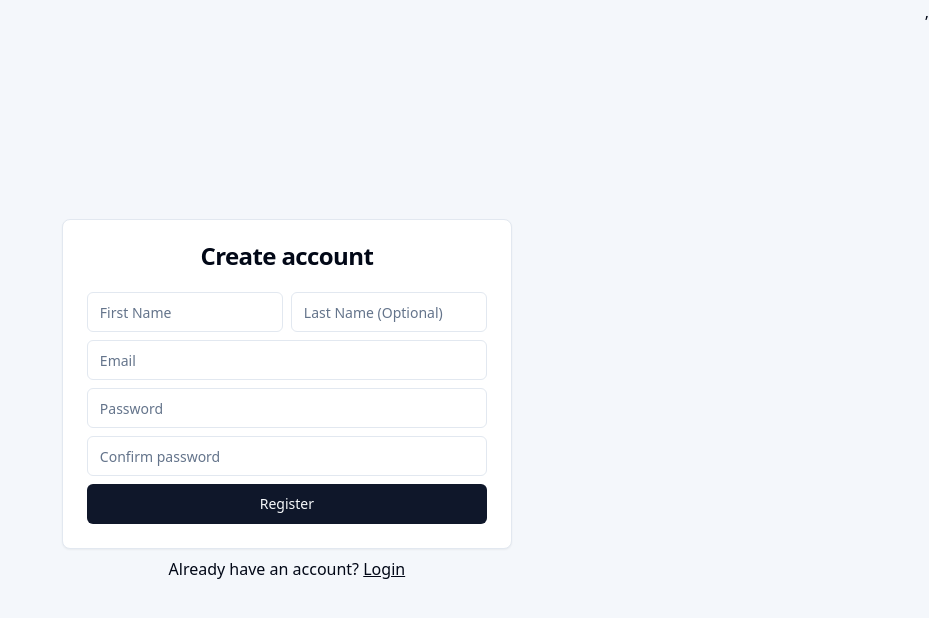
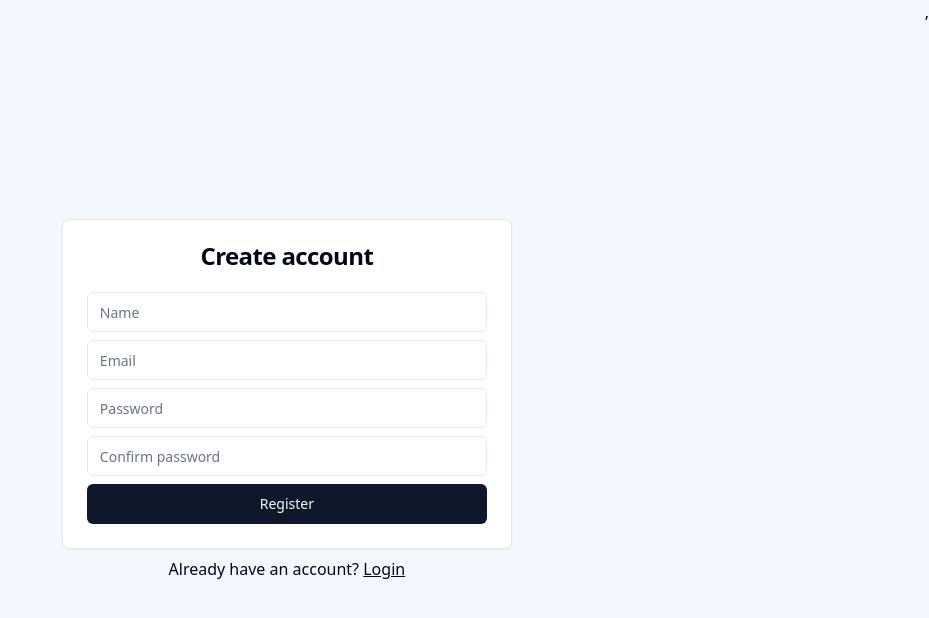
Before and after one commit to Sanjero20/job-tracker, a React app: page /register in a window 1280 px wide. Shown: the top 618 px of the page, without its empty margins (351-1280 px from the left). Built offline with nearby package versions, Linux system fonts and the light colour scheme; no server answers; the HTML template or start-up script is replaced by a standard one.

Commit message:
refactor: remove last name use "name" only

```diff
--- a/src/pages/register/index.tsx
+++ b/src/pages/register/index.tsx
@@ -10,8 +10,7 @@ import { registerAccount } from "@/services/auth.service";
 import { IAccountReg } from "@/types";
 
 const initialState: IAccountReg = {
-  first_name: "",
-  last_name: "",
+  name: "",
   email: "",
   password: "",
   cPassword: "",
@@ -56,24 +55,15 @@ function RegisterPage() {
           onSubmit={handleSubmit}
           className="flex w-[400px] flex-col gap-2 bg-white"
         >
-          <fieldset className="flex gap-2">
-            <Input
-              type="text"
-              name="first_name"
-              value={data.first_name}
-              onChange={handleChange}
-              placeholder="First Name"
-              required
-            />
-
-            <Input
-              type="text"
-              name="last_name"
-              value={data.last_name}
-              onChange={handleChange}
-              placeholder="Last Name (Optional)"
-            />
-          </fieldset>
+          <Input
+            type="text"
+            name="name"
+            value={data.name}
+            onChange={handleChange}
+            placeholder="Name"
+            autoComplete="off"
+            required
+          />
 
           <Input
             type="email"
--- a/src/types/index.ts
+++ b/src/types/index.ts
@@ -1,6 +1,5 @@
 export interface IAccountReg {
-  first_name: string;
-  last_name: string;
+  name: string;
   email: string;
   password: string;
   cPassword: string;
```
